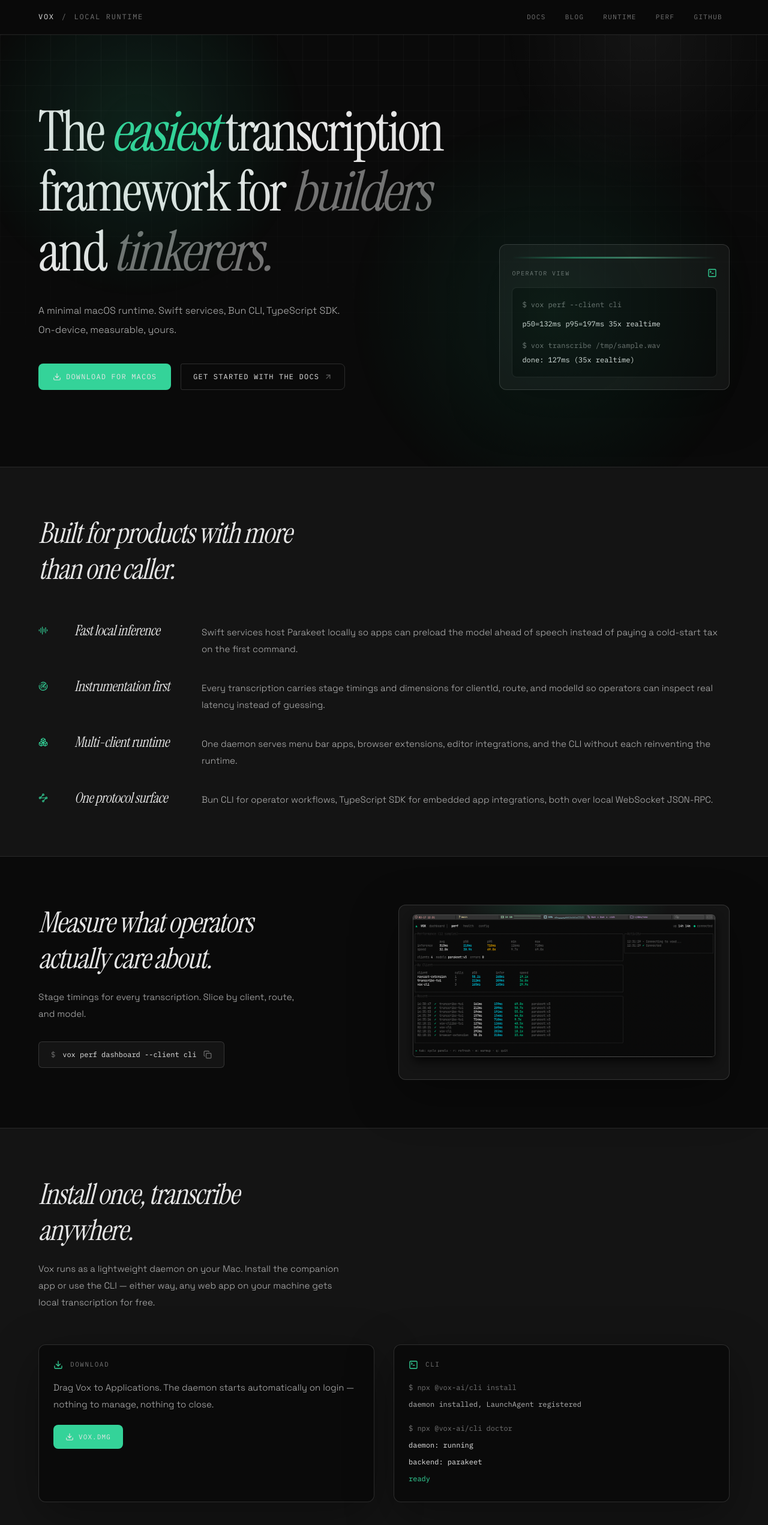
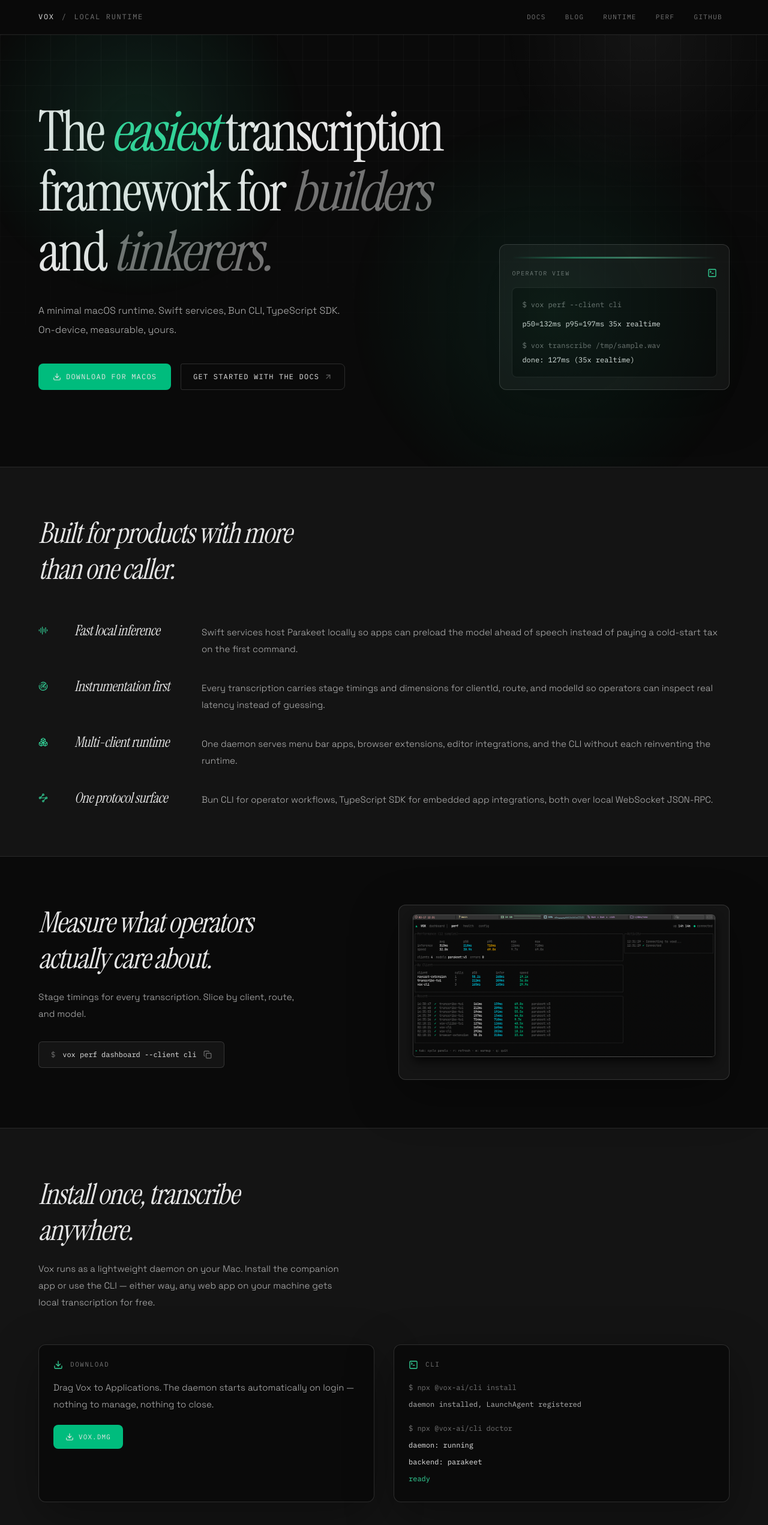
Before and after one commit to arach/vox, a React app in the folder site/: page / in a window 1280 px wide. Shown: the top 2542 px of the page at 60% size. Built offline with nearby package versions, Linux system fonts and the light colour scheme; no server answers.

Commit message:
🎨 Use emerald green for download buttons

```diff
--- a/site/app/page.tsx
+++ b/site/app/page.tsx
@@ -76,7 +76,7 @@
               <div className="mt-10 flex flex-col items-start gap-4 sm:flex-row sm:items-center">
                 <Link
                   href="https://github.com/arach/vox/releases/latest/download/Vox.dmg"
-                  className="group inline-flex h-11 items-center gap-2 rounded-lg bg-accent px-6 font-mono text-[12px] uppercase tracking-[0.1em] text-canvas transition-all hover:bg-accent/90"
+                  className="group inline-flex h-11 items-center gap-2 rounded-lg bg-emerald-500 px-6 font-mono text-[12px] uppercase tracking-[0.1em] text-black transition-all hover:bg-emerald-400"
                 >
                   <Download className="h-3.5 w-3.5" />
                   Download for macOS
@@ -181,7 +181,7 @@
               <div className="mt-5">
                 <Link
                   href="https://github.com/arach/vox/releases/latest/download/Vox.dmg"
-                  className="inline-flex h-10 items-center gap-2 rounded-lg bg-accent px-5 font-mono text-[11px] uppercase tracking-[0.1em] text-canvas transition-all hover:bg-accent/90"
+                  className="inline-flex h-10 items-center gap-2 rounded-lg bg-emerald-500 px-5 font-mono text-[11px] uppercase tracking-[0.1em] text-black transition-all hover:bg-emerald-400"
                 >
                   <Download className="h-3.5 w-3.5" />
                   Vox.dmg
```
